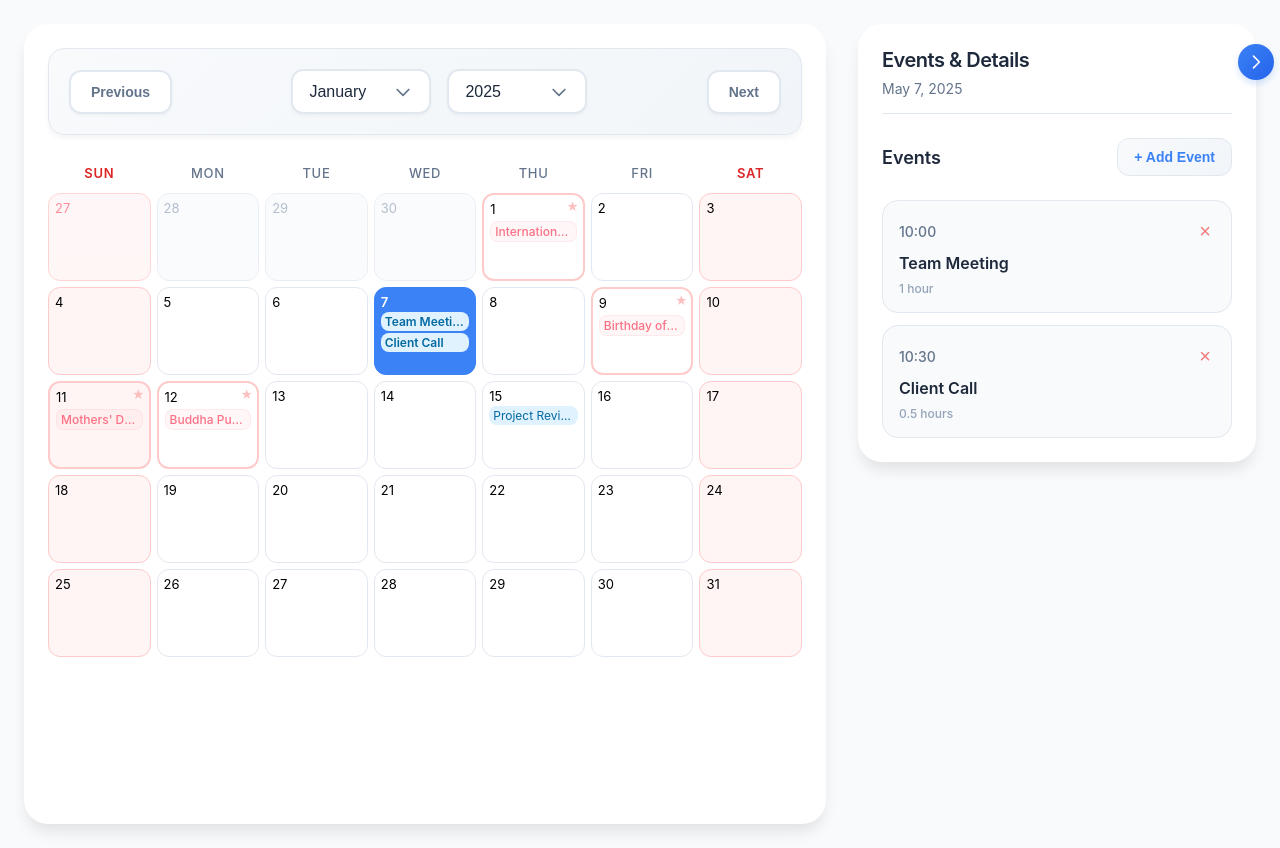
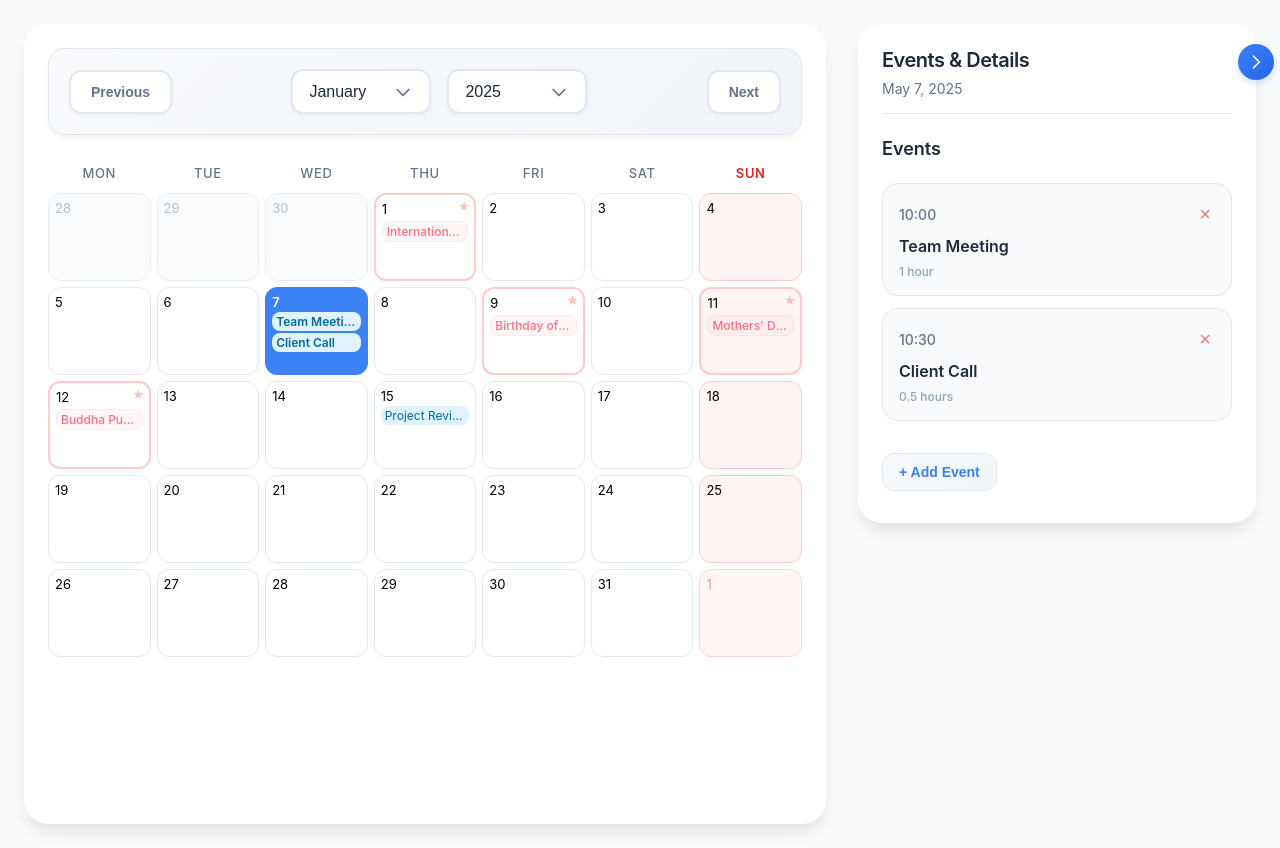
Before and after one commit to sanpras007/calender-app, a React (Create React App) app: page / in a window 1280 px wide. Built offline with nearby package versions, Linux system fonts and the light colour scheme.

Commit message:
changed order of week days and color theme

```diff
--- a/src/App.css
+++ b/src/App.css
@@ -173,9 +173,21 @@ body {
 }
 
 .calendar-day.selected {
-  background-color: #3b82f6;
-  color: white;
-  border-color: #3b82f6;
+  background-color: #3b82f6 !important;
+  color: white !important;
+  border-color: #3b82f6 !important;
+}
+
+.calendar-day.selected .holiday-name {
+  color: white !important;
+  background-color: rgba(255, 255, 255, 0.2) !important;
+  border-color: rgba(255, 255, 255, 0.3) !important;
+}
+
+.calendar-day.selected:hover {
+  background-color: #2563eb !important;
+  transform: translateY(-2px);
+  box-shadow: 0 4px 6px -1px rgba(37, 99, 235, 0.2);
 }
 
 .calendar-day.other-month {
@@ -185,21 +197,18 @@ body {
 }
 
 /* Weekend styles */
-.calendar-day:nth-child(7n),
-.calendar-day:nth-child(7n+1) {
+.calendar-day:nth-child(7n+7) {
   background-color: #fff5f5;
   border-color: #fecaca;
 }
 
-.calendar-day:nth-child(7n):hover,
-.calendar-day:nth-child(7n+1):hover {
+.calendar-day:nth-child(7n+7):hover {
   background-color: #fee2e2;
 }
 
-.calendar-day:nth-child(7n).other-month,
-.calendar-day:nth-child(7n+1).other-month {
+.calendar-day:nth-child(7n+7).other-month {
   background-color: #fff5f5;
-  color: #b91c1c;
+  color: #fb7185;
   opacity: 0.8;
 }
 
@@ -724,22 +733,28 @@ body {
 }
 
 /* Weekend styles with holiday consideration */
-.calendar-day:nth-child(7n),
-.calendar-day:nth-child(7n+1) {
+.calendar-day:nth-child(7n+7) {
   background-color: #fff5f5;
   border-color: #fecaca;
 }
 
-.calendar-day:nth-child(7n):hover,
-.calendar-day:nth-child(7n+1):hover {
+.calendar-day:nth-child(7n+7):hover {
   background-color: #fee2e2;
 }
 
-.calendar-day:nth-child(7n).other-month,
-.calendar-day:nth-child(7n+1).other-month {
+.calendar-day:nth-child(7n+7).other-month {
   background-color: #fff5f5;
   color: #fb7185;
   opacity: 0.8;
+}
+
+/* Remove duplicate weekend styles */
+.calendar-day:nth-child(7n+6),
+.calendar-day:nth-child(7n+6):hover,
+.calendar-day:nth-child(7n+6).other-month {
+  background-color: white;
+  border-color: #e2e8f0;
+  color: inherit;
 }
 
 /* Responsive Design */
--- a/src/App.js
+++ b/src/App.js
@@ -86,7 +86,9 @@ function App() {
     const prevMonthEnd = new Date(monthStart);
     prevMonthEnd.setDate(0);
     const prevMonthDays = [];
-    for (let i = firstDayOfMonth - 1; i >= 0; i--) {
+    // Adjust for Monday start (0 = Sunday, 1 = Monday, etc.)
+    const adjustedFirstDay = firstDayOfMonth === 0 ? 6 : firstDayOfMonth - 1;
+    for (let i = adjustedFirstDay - 1; i >= 0; i--) {
       prevMonthDays.push(new Date(prevMonthEnd.getFullYear(), prevMonthEnd.getMonth(), prevMonthEnd.getDate() - i));
     }
     return prevMonthDays;
@@ -96,7 +98,10 @@ function App() {
   const getNextMonthDays = () => {
     const lastDayOfMonth = monthEnd.getDay();
     const nextMonthDays = [];
-    for (let i = 1; i <= 6 - lastDayOfMonth; i++) {
+    // Adjust for Monday start
+    const adjustedLastDay = lastDayOfMonth === 0 ? 6 : lastDayOfMonth - 1;
+    const daysToAdd = 6 - adjustedLastDay;
+    for (let i = 1; i <= daysToAdd; i++) {
       nextMonthDays.push(new Date(monthEnd.getFullYear(), monthEnd.getMonth(), monthEnd.getDate() + i));
     }
     return nextMonthDays;
@@ -176,10 +181,10 @@ function App() {
         {/* Calendar Grid */}
         <div className="calendar-grid">
           {/* Weekday Headers */}
-          {['Sun', 'Mon', 'Tue', 'Wed', 'Thu', 'Fri', 'Sat'].map((day, index) => (
+          {['Mon', 'Tue', 'Wed', 'Thu', 'Fri', 'Sat', 'Sun'].map((day, index) => (
             <div
               key={day}
-              className={`weekday-header ${index === 0 || index === 6 ? 'weekend' : ''}`}
+              className={`weekday-header ${index === 6 ? 'weekend' : ''}`}
             >
               {day}
             </div>
--- a/src/components/SideMenu.js
+++ b/src/components/SideMenu.js
@@ -70,6 +70,34 @@ function SideMenu({ selectedDate, onAddEvent, events, onDeleteEvent, holiday })
           <div className="events-section">
             <div className="events-header">
               <h4>Events</h4>
+            </div>
+
+            <div className="events-list">
+              {eventsOnSelectedDate.length > 0 ? (
+                eventsOnSelectedDate.map((event, index) => (
+                  <div key={index} className="event-item">
+                    <div className="event-item-header">
+                      <span className="event-time">{event.time}</span>
+                      <button
+                        className="delete-event-button"
+                        onClick={() => onDeleteEvent(event)}
+                      >
+                        ×
+                      </button>
+                    </div>
+                    <h5>{event.title}</h5>
+                    {event.description && (
+                      <p className="event-description">{event.description}</p>
+                    )}
+                    <p className="event-duration">{event.duration} hour{event.duration !== 1 ? 's' : ''}</p>
+                  </div>
+                ))
+              ) : (
+                <div className="no-events">No events scheduled for this date</div>
+              )}
+            </div>
+
+            <div className="events-header" style={{ marginTop: '1rem' }}>
               <button
                 className="add-event-toggle"
                 onClick={() => setIsAddingEvent(!isAddingEvent)}
@@ -126,31 +154,6 @@ function SideMenu({ selectedDate, onAddEvent, events, onDeleteEvent, holiday })
                 </button>
               </form>
             )}
-
-            <div className="events-list">
-              {eventsOnSelectedDate.length > 0 ? (
-                eventsOnSelectedDate.map((event, index) => (
-                  <div key={index} className="event-item">
-                    <div className="event-item-header">
-                      <span className="event-time">{event.time}</span>
-                      <button
-                        className="delete-event-button"
-                        onClick={() => onDeleteEvent(event)}
-                      >
-                        ×
-                      </button>
-                    </div>
-                    <h5>{event.title}</h5>
-                    {event.description && (
-                      <p className="event-description">{event.description}</p>
-                    )}
-                    <p className="event-duration">{event.duration} hour{event.duration !== 1 ? 's' : ''}</p>
-                  </div>
-                ))
-              ) : (
-                <div className="no-events">No events scheduled for this date</div>
-              )}
-            </div>
           </div>
         </>
       )}
```
